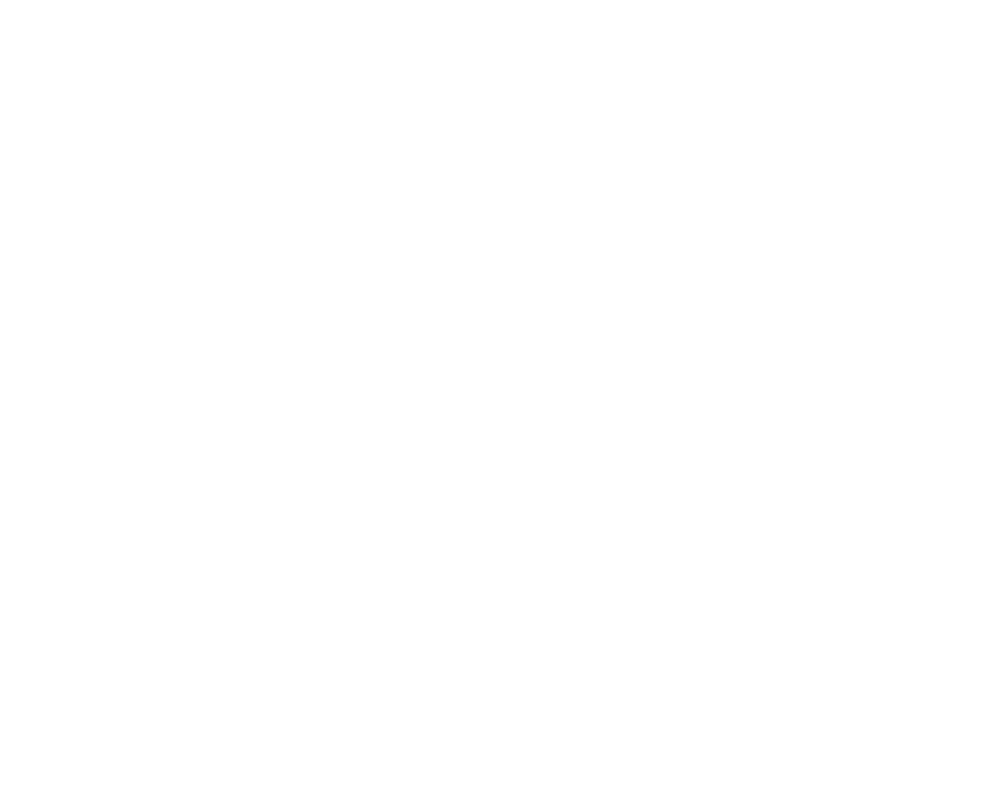
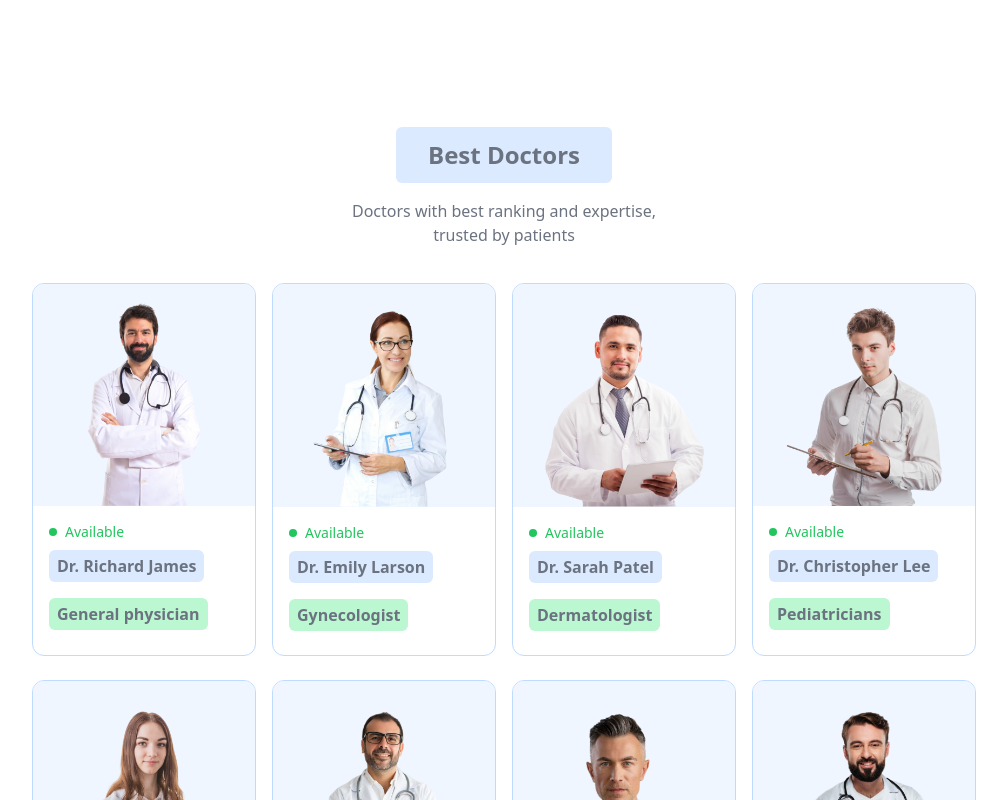
Before and after one commit to usama387/mern-hcf, a React (Vite) app: page / in a window 1280 px wide. Shown: the part 1140-1940 px from the top of the page, without its empty margins (136-1143 px from the left). Before the commit the page ends 1203 px from the top, so only its background shows below. Built offline with nearby package versions, Linux system fonts and the light colour scheme.

Commit message:
TopDoctors component child of Home initial design integrated

```diff
--- /dev/null
+++ b/src/CustomComponents/TopDoctors.jsx
@@ -0,0 +1,52 @@
+import { doctors } from "@/assets/assets";
+import { Button } from "@/components/ui/button";
+import { useNavigate } from "react-router-dom";
+
+// child of HomePage
+const TopDoctors = () => {
+
+  // for navigation
+  const navigate = useNavigate()
+
+  return (
+    <div className="flex flex-col items-center gap-4 my-16 md:mx-10">
+      <h2 className="text-2xl font-bold bg-blue-100 text-gray-500 px-8 py-3 hover:scale-105 transition-all duration-300 w-max rounded-md">
+        Best Doctors
+      </h2>
+      <p className="text-center text-muted-foreground sm:w-1/3">
+        Doctors with best ranking and expertise, trusted by patients
+      </p>
+      <div className="w-full grid grid-cols-1 md:grid-cols-4 gap-4 pt-5 gap-y-6 sm:px-0">
+        {doctors.slice(0, 10).map((item, index) => (
+          <div
+            key={index}
+            className="border border-blue-200 rounded-xl overflow-hidden cursor-pointer hover:translate-y-[-10px] transition-all duration-500"
+            onClick={()=>navigate(`/appointment/${item._id}`)}
+          >
+            <img src={item.image} alt="" className="bg-blue-50" />
+            <div className="p-4">
+              <div className="flex items-center gap-2 text-sm text-center text-green-500">
+                <p className="w-2 h-2 bg-green-500 rounded-full"></p>
+                <p>Available</p>
+              </div>
+
+              <div className="flex flex-col gap-4 my-2">
+                <p className="w-max bg-blue-100 text-gray-500 text-base font-semibold rounded-md px-2 py-1 text-muted-foreground">
+                  {item.name}
+                </p>
+                <p className="w-max px-2 py-1 text-base font-semibold rounded-md bg-green-200 text-black text-muted-foreground">
+                  {item.speciality}
+                </p>
+              </div>
+            </div>
+          </div>
+        ))}
+      </div>
+      <Button className="bg-blue-100 text-gray-600 hover:bg-blue-300 px-6">
+        More
+      </Button>
+    </div>
+  );
+};
+
+export default TopDoctors;
--- a/src/pages/Home.jsx
+++ b/src/pages/Home.jsx
@@ -1,5 +1,6 @@
 import Header from "@/CustomComponents/Header";
 import SpecialistMenu from "@/CustomComponents/SpecialistMenu";
+import TopDoctors from "@/CustomComponents/TopDoctors";
 
 const Home = () => {
   return (
@@ -7,6 +8,7 @@
       {/* Child Components */}
       <Header />
       <SpecialistMenu />
+      <TopDoctors />
     </div>
   );
 };
```
